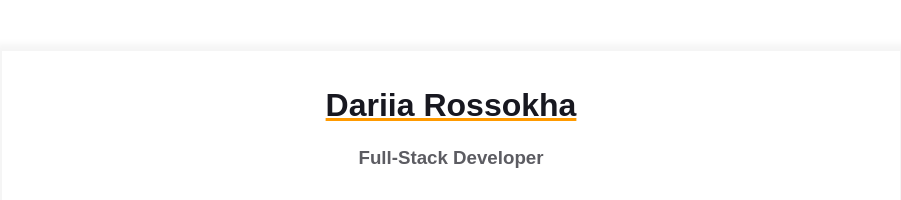
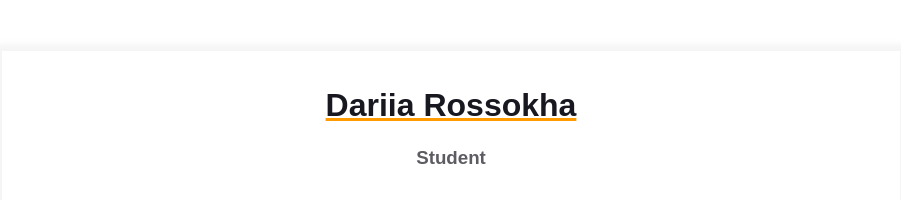
Before and after one commit to ccnvxii/homepage, a plain HTML site: page index.html in a window 1280 px wide. Shown: the top 200 px of the page, without its empty margins (189-1090 px from the left). Drawn offline with Linux system fonts and the light colour scheme.

Commit message:
Updated index.html. Added assets folder with avatar image

```diff
--- a/index.html
+++ b/index.html
@@ -12,7 +12,7 @@
         <div class="container">
             <div class="resume__block">
                 <h1 class="contact-info__header">Dariia Rossokha</h1>
-                <h3 class="contact-info__sub-header">Full-Stack Developer</h3>
+                <h3 class="contact-info__sub-header">Student</h3>
 
                 <div class="contact_info_container fh">
                     <div class="contact-info__block">
```
Also changed, not shown: assets/photo.jpg (added).
